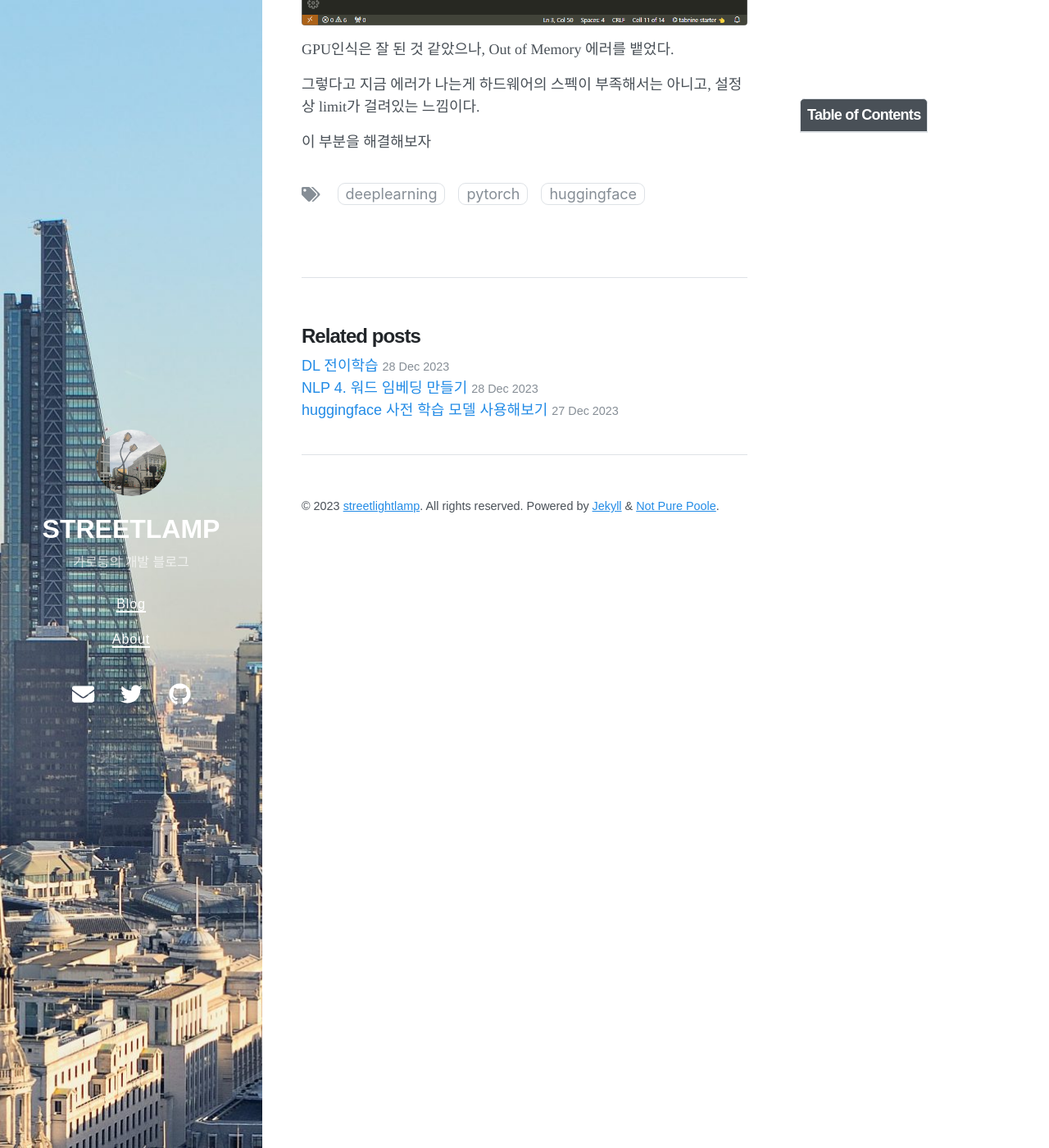
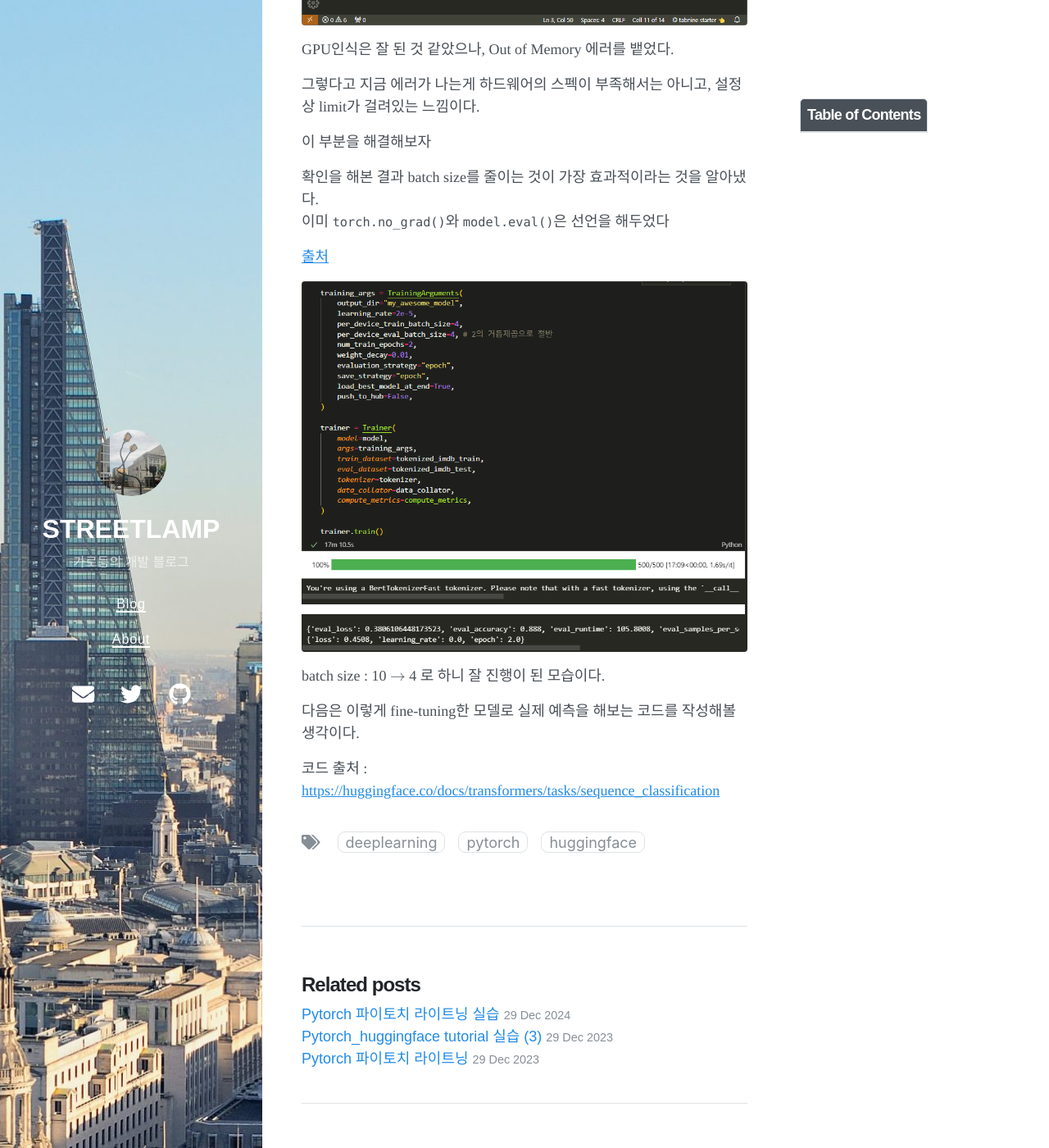
Before and after one commit to streetlamplee/streetlamplee.github.io, a Jekyll site: the page built from _posts/2023-12-27-Pytorch_huggingface_tutorial2.md, in a window 1280 px wide and 1400 px high, scrolled down 1592 px. Shown: the whole window at 82% size. Built offline with Jekyll 4.4.1, drawn with Linux system fonts in a browser that asks for light colours; nearby versions of some CDN libraries; formulas are drawn with MathJax 3; part of the change alters nothing that is shown.

Commit message:
docs: upload 231229 post

````diff
--- a/_posts/2023-12-27-Pytorch_huggingface_tutorial2.md
+++ b/_posts/2023-12-27-Pytorch_huggingface_tutorial2.md
@@ -37,3 +37,16 @@ GPU인식은 잘 된 것 같았으나, Out of Memory 에러를 뱉었다.
 그렇다고 지금 에러가 나는게 하드웨어의 스펙이 부족해서는 아니고, 설정 상 limit가 걸려있는 느낌이다.
 
 이 부분을 해결해보자
+
+확인을 해본 결과 batch size를 줄이는 것이 가장 효과적이라는 것을 알아냈다.
+<br>이미 `torch.no_grad()`와 `model.eval()`은 선언을 해두었다
+
+<a href='https://mopipe.tistory.com/192'>출처</a>
+
+![Alt text](\..\img\DL4-17.png)
+
+batch size : 10 $\rightarrow$ 4 로 하니 잘 진행이 된 모습이다.
+
+다음은 이렇게 fine-tuning한 모델로 실제 예측을 해보는 코드를 작성해볼 생각이다.
+
+코드 출처 : <a href = 'https://huggingface.co/docs/transformers/tasks/sequence_classification'>https://huggingface.co/docs/transformers/tasks/sequence_classification</a>
--- /dev/null
+++ b/_posts/2023-12-29-Pytorch_Pytorch_lightening.md
@@ -0,0 +1,149 @@
+---
+layout: post
+title: Pytorch 파이토치 라이트닝
+date: 2023-12-29 12:29 +0900
+last_modified_at: 2023-12-29 12:29 +0900
+tag: [deeplearning, pytorch, pytorch_lightening]
+toc: true
+---
+
+# 파이토치 라이트닝
+
+## 1. Pytorch Lightening 소개
+
+### 1.1 Pytorch Lightening
+
+#### 배경
+
+구현하는 코드의 양이 늘어나며, 코드의 복잡성이 증가
+<br>다양한 요소들이 복잡하게 얽힘
+
+- 데이터 전처리
+- 모델 구조
+- 학습 및 평가 루프
+- 결과 시각화
+
+서로 강하게 관계성을 가지고, 한 부분을 변경하면 다른 부분에도 영향을 줌
+
+---
+
+**Pytorch Lightening** : Pytorch에 대한 높은 수준의 UI를 제공 (Opensource lib)
+<br>딥러닝 구축의 코드 템플릿
+
+### 1.2 주요 특징
+
+#### 코드의 추상화 및 하드웨어 호출 자동화
+
+*코드의 추상화* : 복잡한 로직을 간단한 UI 뒤에 숨기는 것을 의미
+
+> 기존 Pytorch
+>
+> model, optimizer, training loop를 따로 구현
+
+**in Pytorch Lightening**<br>
+Lightening Module 클래스 안에 모든 것을 한 번에 구현하게 되어 있음
+
+---
+
+#### 다양한 콜백 함수와 로깅
+
+다양한 내장 콜백 함수를 지원
+
+> ex. 초기 lr를 자동으로 찾아주거나, early stop의 기등을 코드 한줄로 구현
+
+또한, 다양한 로깅 도구를 지원하여 로깅해야할 값을 편리하게 기록,<br>
+Tensorboard, WandB 등 모니터링 툴을 쉽게 사용 가능
+
+---
+
+#### 16-bit precision
+
+딥러닝 모델의 크기가 대체로 큰 경향 $\Rightarrow$ 모델 전체를 GPU에 로드하기에 제한적
+
+일반적으로 DL모델에서 float형은 32bit인데, 이를 16bit로 줄여 속도 향상 및 메모리 사용량을 줄임
+
+pytorch lightening에서는 16-bit precision과 같은 복잡한 기능 또한 옵션으로 추가할 수 있음
+
+## 2. LighteningModule
+
+### 2.1 LighteningModule 소개
+
+pytorch lightening을 사용하기 위한 class
+
+lightening module 클래스를 상속 받아,
+- 모델의 구조
+- loss function
+- 학습 및 평가 방법
+- 최적화 알고리즘
+
+을 클래스에 선언해야함
+
+$\Rightarrow$ 모델 구조와 학습 로직을 함께 class로 선언해서, 코드 구조가 명확하고, 코드의 재 사용성을 향상함
+
+---
+
+**구성**
+
+- `__init__` : <br>
+초기화를 담당<br>
+모델의 레이어를 **초기화**한다.<br>
+$+$ 학습 및 평가 과정에서 사용되는 **loss function**, **metric**을 선언 가능
+- `forward` : <br>
+모델을 통해 데이터가 연산 되는 과정 의미
+- `configure_optimizers` : <br>
+**최적화 알고리즘**과 **학습률 스케쥴러**를 정의 및 반환<br>
+반환할 때에는, `return [optimizer], [scheduler]`<br>
+순서를 맞춰야함<br>
+*학습률 스케쥴러* : DL모델 학습 동안, 학습률을 동적으로 조정하는 역할
+
+- `training_step` : <br>
+**미니 배치에 대해 손실을 반환하는 과정 정의**<br>
+*`optimizer.zero_grad()`, `loss.backward()`, `optimizer.step()` 안 적어도 됨*
+
+- `validation_step` :<br>
+validation set의 **미니 배치에 대한 모델의 성능**을 확인
+
+- `test_step` : <br>
+test set의 **미니 배치에 대한 모델의 성능**을 확인
+
+- `predict_step` : <br>
+추론해야하는 데이터 셋의 **미니 배치에 대한 예측 과정을 정의**<br>
+ex. 입력에 대한 모델의 예측값 반환, 확률값 반환
+
+## 3. Trainer
+
+### 3.1 Trainer 소개
+
+**LighteningModule의 method를 이용해 모델학습을 실행**하는 class
+
+```python
+# Basic use
+model = Classifier(num_classes = 10, dropout_ratio = 0.2) # lightningmodule
+
+trainer = Trainer(  max_epochs = 100,
+                    accelerator = 'auto',
+                    callbacks = [callbacks.EarlyStopping(monitor = 'valid_loss', mode = 'min')],
+                    logger = CSVLogger(save_dir = '(your path)', name = 'test'))
+
+trainer.fit(model, train_dataloader, valide_dataloader)
+```
+
+복잡한 환경에서도 학습 환경을 자동으로 관리해준다.
+
+### 3.2 Trainer의 mothod
+
+- `.fit()` : <br>
+LighteningModule (model), train_dataloader, valide_dataloader를 인자로 받음<br>
+이때, LighteningModule의 `training_step`, `validation_step`, `configure_optimizer`를 이용
+
+- `.validate()` : <br>
+내부적으로 `validation_step` 호출<br>
+완료되면, validation set에 대한 metric 출력
+
+- `.test()` : <br>
+내부적으로 `test_step` 호출<br>
+완료되면, test set에 대한 metric 출력
+
+- `.predict()` : <br>
+모델의 결괏값을 반환받음<br>
+내부적으로 `predict_step`을 호출
--- /dev/null
+++ b/_posts/2023-12-29-Pytorch_huggingface_tutorial3.md
@@ -0,0 +1,90 @@
+---
+layout: post
+title: Pytorch_huggingface tutorial 실습 (3)
+date: 2023-12-29 18:00 +0900
+last_modified_at: 2023-12-29 18:00:00 +0900
+tags: [deeplearning, Pytorch, huggingface]
+toc:  true
+---
+
+# huggingface 실습
+
+*이전 포스팅*<br>
+<a href = 'https://streetlamplee.github.io/2023/12/26/Pytorch_huggingface_tutorial/'>Pytorch_huggingface tutorial 실습 (1)</a><br>
+<a href = 'https://streetlamplee.github.io/2023/12/27/Pytorch_huggingface_tutorial2/'>Pytorch_huggingface tutorial 실습 (2)</a>
+
+이전 포스팅에서는, GPU OOM 문제를 해결하고, fine-tuning까지 해봤다.
+
+이번 포스팅에서는, fine-tuning한 모델을 통해 inference를 해볼 수 있도록 하자
+
+사실 pre-trained 모델에 대한 inference는 다른 포스팅에서 다룬 적이 있다.
+
+해당 포스팅은 <a href = 'https://streetlamplee.github.io/2023/12/27/Pytorch_huggingface_pretrained/'>여기</a>에서 확인할 수 있다.
+
+위의 포스팅에서는 <a href='https://huggingface.co/WhitePeak/bert-base-cased-Korean-sentiment'>감성 분석을 위해 fine-tuning된 모델</a>을 사용했다.
+
+이번에는 실습이라서 간단하게, 그냥 huggingface tutorial에 있는 예제를 그대로 fine-tuning 한거라 성능은 기대하지 않고, 진행했다.
+
+![Alt text](\..\img\DL4-18.png)
+
+pytorch lightening을 이용한 trainer 객체를 이용한 예제이다.
+<br>나중에 native pytorch로 수정도 해볼 생각이다.
+
+보면 output_dir을 'my_awesome_model'이라는 폴더에 집어 넣도록 설정해두었다.
+
+![Alt text](\..\img\DL4-19.png)
+
+간단하게 추론을 해볼 수 있게 하는 pipeline이라는 함수를 꺼내와서 써볼려했는데<br>
+에러가 났다.
+
+```
+# 보기 쉽게 문장별로 잘랐다.
+OSError: Can't load the configuration of '\my_awesome_model'.
+If you were trying to load it from 'https://huggingface.co/models', make sure you don't have a local directory with the same name.
+Otherwise, make sure '\my_awesome_model' is the correct path to a directory containing a config.json file
+```
+
+**pipeline에 인자로 넣은 모델을 읽지 못하는 것이었다!**
+
+에러 메시지를 잘 보면,<br> <mark>https://huggingface.co/models에 porting된 모델</mark>이면<br>
+**local 환경에 같은 이름의 디렉토리가 없어야 한다** 라고 하고<br>
+<mark>local 환경에 있는 모델</mark>이면<br>
+**`config.json`이 있는 폴더를 잘 지정해달라** 고 한다.
+
+나의 경우는 후자의 경우이므로, 폴더 내에서 `config.json`파일을 찾아야 했다.
+
+![Alt text](\..\img\DL4-20.png)
+
+작고 소중한 DL test 폴더이다.
+
+확인을 해보니, fine-tuning을 진행하면서, epoch나 iter에 따라 checkpoint가 나뉘어 폴더에 저장되는 것을 확인할 수 있었다.
+
+![Alt text](\..\img\DL4-21.png)
+
+그리고 각각, `config.json` 파일이 저장되어 있음을 볼 수 있었다.
+
+그럼 `config.json` 파일이 들어있는 폴더를 잘 지정해 달라고 했으니, 모델 경로를 수정해보자
+
+![Alt text](\..\img\DL4-22.png)
+
+폴더를 잘 수정했음에도 불구하고, 마찬가지로 모델을 불러오지 못했다.
+
+---
+
+여기에서 많이 해멨는데, 해결 방법부터 말하자면,
+
+**pipeline의 'model' 인자는, local path를 입력할려면, <mark>.</mark> 을 붙여줘야한다.**
+
+상대 경로를 표시할 때 사용하는 .은 '현재 경로'를 의미한다.
+
+이게 없으면 자꾸, https://huggingface.co/ 에서 모델을 찾을지, local에서 찾을지 모르는 모양이다.
+
+아무튼 수정을 해주면
+
+![잘 추론한 모습](\..\img\DL4-23.png)
+
+local에 저장되어있는 모델도 잘 불러와서 추론하는 것을 볼 수 있다.
+
+물론 제대로 된 fine-tuning이 아니였기에, 그냥 *이렇게 할 수 있었다* 라는 점을 확인해볼 수 있었다.
+
+다음 포스팅에서는 실제 AI hub 데이터를 가지고 와서, 모델에 fine-tuning을 시켜보자
--- /dev/null
+++ b/_posts/2023-12-29-Pytorch_pytorch_lightening2(not_posted).md
@@ -0,0 +1,19 @@
+---
+layout: post
+title: Pytorch 파이토치 라이트닝 실습
+date: 2024-12-29 12:29 +0900
+last_modified_at: 2024-12-29 12:29 +0900
+tag: [deeplearning, pytorch, pytorch_lightening]
+toc: true
+---
+
+# Pytorch Lightening 실습
+
+## 1. Pytorch Lightening 실습
+
+```cmd
+# pytorch 설치
+pip install pytorch
+```
+
+## 2. Trainer 실습
````
Also changed, not shown: img/DL4-17.png (added), img/DL4-18.png (added), img/DL4-19.png (added), img/DL4-20.png (added), img/DL4-21.png (added), img/DL4-22.png (added), img/DL4-23.png (added).
